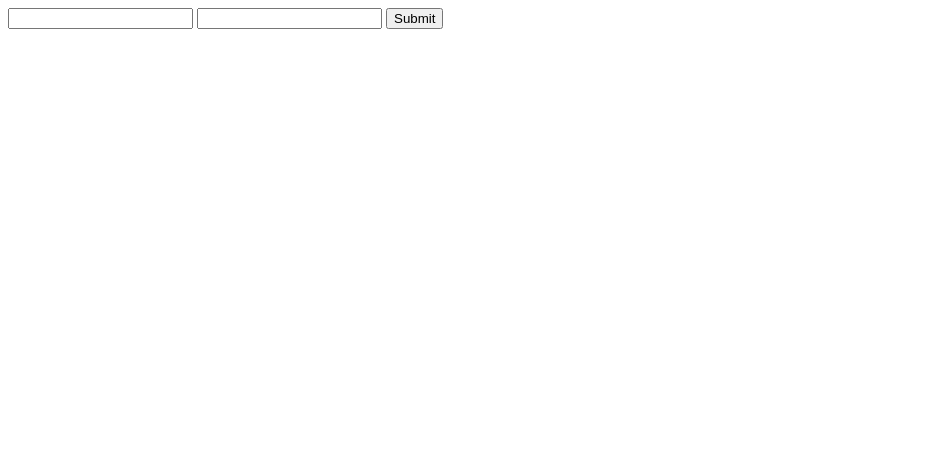
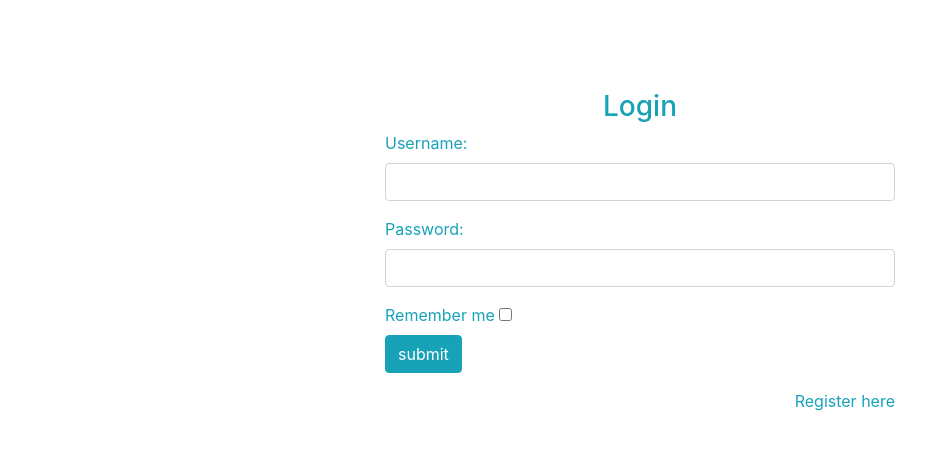
Before and after one commit to baiztheprogrammer/bezman, a Django app: page /accounts/login/ in a window 1280 px wide. Shown: the top 450 px of the page, without its empty margins (0-950 px from the left). Run offline with Django 3.2, Linux system fonts and the light colour scheme; parts of the project's set-up code (start-up, migrations or seed data) failed here and were passed over; some libraries are stand-ins or nearby versions.

Commit message:
new login page

```diff
--- a/bezman_shop/supershop/templates/supershop/login.html
+++ b/bezman_shop/supershop/templates/supershop/login.html
@@ -1,6 +1,36 @@
-<form action="" method="POST">
-    {% csrf_token %}
-    <input name="username" type="text">
-    <input type="text" name="password">
-    <input type="submit" name="submit">
-</form>
+
+<link href="//maxcdn.bootstrapcdn.com/bootstrap/4.1.1/css/bootstrap.min.css" rel="stylesheet" id="bootstrap-css">
+<script src="//maxcdn.bootstrapcdn.com/bootstrap/4.1.1/js/bootstrap.min.js"></script>
+<script src="//cdnjs.cloudflare.com/ajax/libs/jquery/3.2.1/jquery.min.js"></script>
+<body>
+    <div id="login">
+        <h3 class="text-center text-white pt-5">Login form</h3>
+        <div class="container">
+            <div id="login-row" class="row justify-content-center align-items-center">
+                <div id="login-column" class="col-md-6">
+                    <div id="login-box" class="col-md-12">
+                        <form id="login-form" class="form" action="" method="post">
+                             {% csrf_token %}
+                            <h3 class="text-center text-info">Login</h3>
+                            <div class="form-group">
+                                <label for="username" class="text-info">Username:</label><br>
+                                <input type="text" name="username" id="username" class="form-control">
+                            </div>
+                            <div class="form-group">
+                                <label for="password" class="text-info">Password:</label><br>
+                                <input type="text" name="password" id="password" class="form-control">
+                            </div>
+                            <div class="form-group">
+                                <label for="remember-me" class="text-info"><span>Remember me</span> <span><input id="remember-me" name="remember-me" type="checkbox"></span></label><br>
+                                <input type="submit" name="submit" class="btn btn-info btn-md" value="submit">
+                            </div>
+                            <div id="register-link" class="text-right">
+                                <a href="{% url 'customercreate' %}" class="text-info">Register here</a>
+                            </div>
+                        </form>
+                    </div>
+                </div>
+            </div>
+        </div>
+    </div>
+</body>
```
